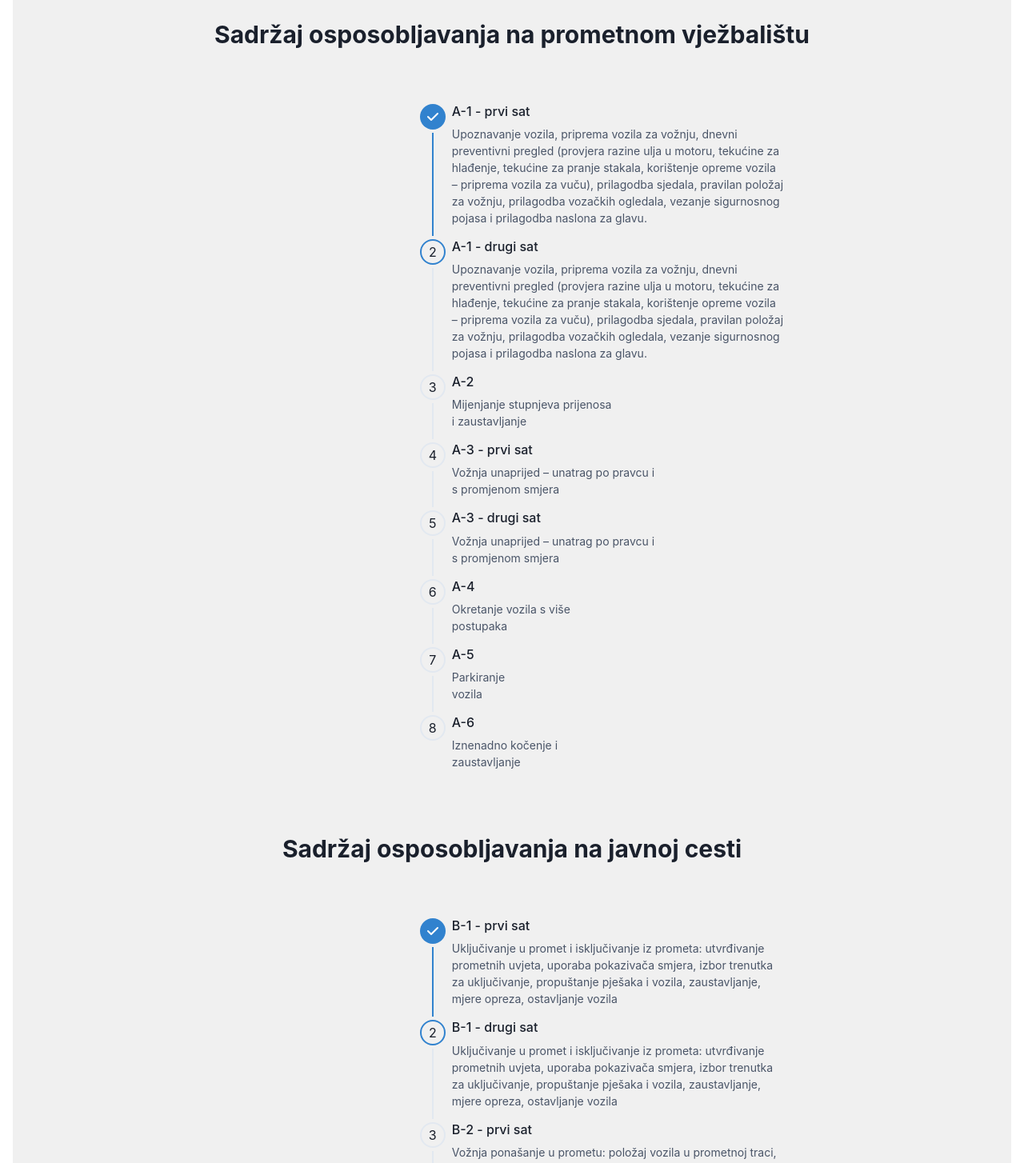
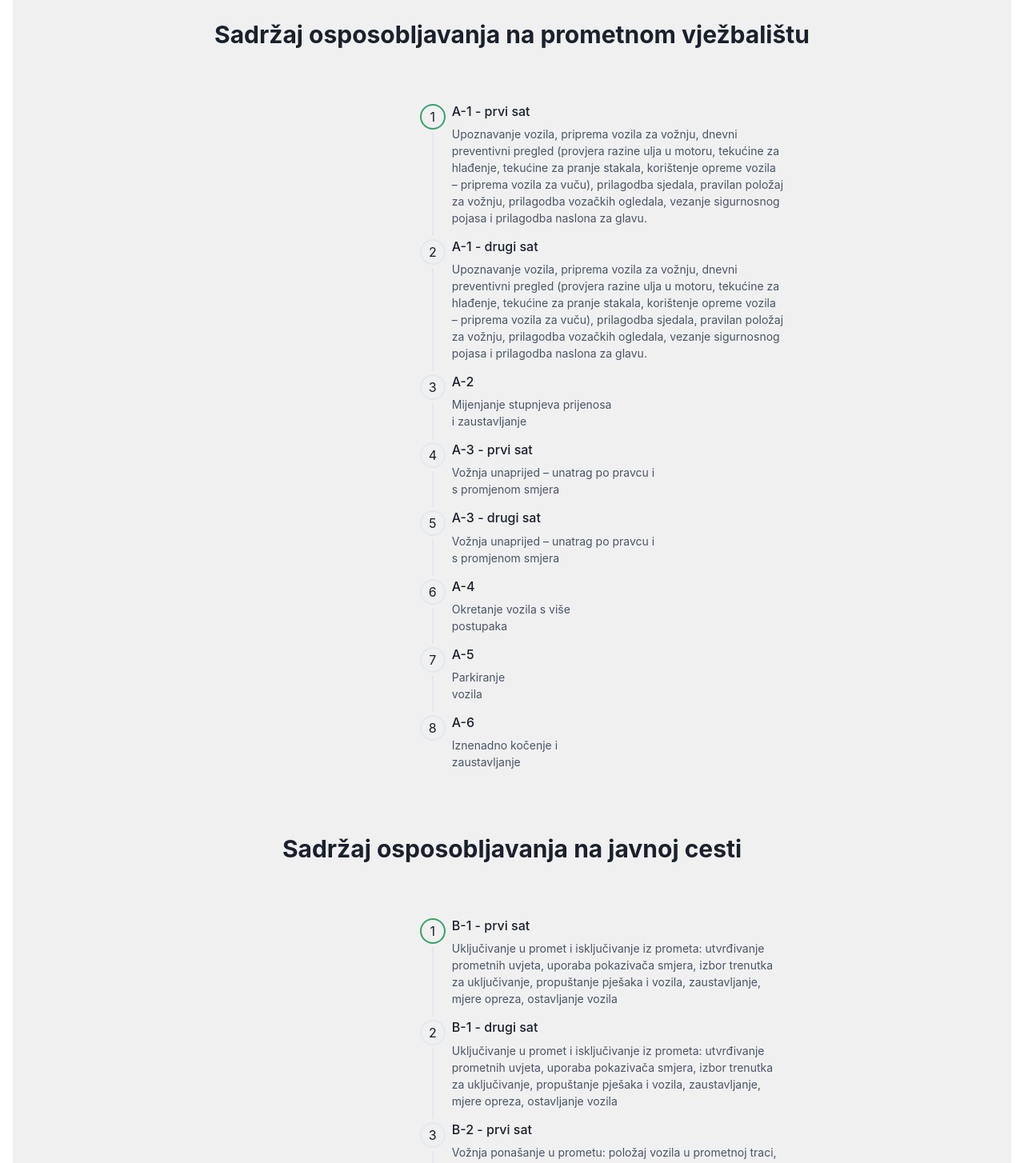
Before and after one commit to IVA78/ZAVRSNI_RAD, a React (Create React App) app in the folder Zavrsni rad/IzvorniKod/Frontend/react-voznja-plus/: page /progress in a window 1280 px wide. Shown: the part 320-1774 px from the top of the page at 80% size. Built offline with nearby package versions, Linux system fonts and the light colour scheme; no server answers.

Commit message:
Priprema stranice progress za prikaz pojedinacnih biljeski za odrzane sate

```diff
--- a/Zavrsni rad/IzvorniKod/Frontend/react-voznja-plus/src/pages/Progress.js
+++ b/Zavrsni rad/IzvorniKod/Frontend/react-voznja-plus/src/pages/Progress.js
@@ -6,7 +6,6 @@ import Footer from '../components/Footer';
 import { useState, useEffect } from 'react';
 
 import {
-  useSteps,
   Stepper,
   Step,
   StepIndicator,
@@ -20,12 +19,31 @@ import {
   GridItem,
   Grid,
   Text,
-  Flex
+  Flex,
+  Button,
+  ModalFooter,
+  ModalBody,
+  ModalHeader,
+  Modal,
+  ModalOverlay,
+  ModalContent,
+  useDisclosure,
+  ModalCloseButton
 } from '@chakra-ui/react';
 
 export default function Progress() {
   const [stepsA, setStepsA] = useState([]);
   const [stepsB, setStepsB] = useState([]);
+  const [drivingHours, setDrivingHours] = useState([]);
+  const [drivingHoursA, setDrivingHoursA] = useState([]);
+  const [drivingHoursB, setDrivingHoursB] = useState([]);
+
+  const [drivingHoursALength, setDrivingHoursALength] = useState(0);
+  const [drivingHoursBLength, setDrivingHoursBLength] = useState(0);
+
+  const { isOpen, onOpen, onClose } = useDisclosure();
+
+  const token = sessionStorage.getItem('token');
 
   useEffect(() => {
     fetch('/stepsA.json')
@@ -41,9 +59,32 @@ export default function Progress() {
       .catch((error) => console.error('Error fetching the steps:', error));
   }, []);
 
-  const { activeStep } = useSteps({
-    index: 1,
-    count: stepsA.length
+  useEffect(() => {
+    fetch('/api/driving_hours/getMy', {
+      method: 'GET',
+      headers: { 'Content-Type': 'application/json', Authorization: token }
+    })
+      .then((response) => {
+        if (!response.ok) {
+          throw new Error('No data found');
+        }
+        return response.json();
+      })
+      .then((response) => {
+        console.log('driving hours: ', response);
+        setDrivingHours(response);
+        setDrivingHoursA(drivingHours.filter((d) => d.field === 'V'));
+        setDrivingHoursB(drivingHours.filter((d) => d.field === 'C'));
+        console.log('driving hoursA: ', drivingHoursA);
+        console.log('driving hoursB: ', drivingHoursB);
+        setDrivingHoursALength(drivingHoursA.length);
+        setDrivingHoursBLength(drivingHoursB.length);
+        console.log('a length: ', drivingHoursALength);
+        console.log('b length: ', drivingHoursBLength);
+      })
+      .catch((error) => {
+        console.log('Dogodila se pogreska u progr: ', error);
+      });
   });
 
   return (
@@ -81,14 +122,15 @@ export default function Progress() {
               Sadržaj osposobljavanja na prometnom vježbalištu
             </Text>
             <Stepper
-              index={activeStep} //kasnije ce ovo biti svi sati koji su odradjeni!
+              index={drivingHoursALength} //kasnije ce ovo biti svi sati koji su odradjeni!
               orientation="vertical"
               gap="0"
               marginTop="3em"
               paddingLeft="40%"
+              colorScheme="green"
             >
               {stepsA.map((step, index) => (
-                <Step key={index}>
+                <Step key={index} cursor="pointer" onClick={onOpen}>
                   <StepIndicator>
                     <StepStatus
                       complete={<StepIcon />}
@@ -102,6 +144,28 @@ export default function Progress() {
                     <StepDescription>{step.description}</StepDescription>
                   </Box>
 
+                  <Modal
+                    blockScrollOnMount={false}
+                    isOpen={isOpen}
+                    onClose={onClose}
+                  >
+                    <ModalContent>
+                      <ModalHeader>Modal Title</ModalHeader>
+                      <ModalCloseButton />
+                      <ModalBody>
+                        <Text fontWeight="bold" mb="1rem">
+                          You can scroll the content behind the modal
+                        </Text>
+                      </ModalBody>
+
+                      <ModalFooter>
+                        <Button colorScheme="blue" mr={3} onClick={onClose}>
+                          Close
+                        </Button>
+                      </ModalFooter>
+                    </ModalContent>
+                  </Modal>
+
                   <StepSeparator />
                 </Step>
               ))}
@@ -110,11 +174,12 @@ export default function Progress() {
               Sadržaj osposobljavanja na javnoj cesti
             </Text>
             <Stepper
-              index={activeStep} //kasnije ce ovo biti svi sati koji su odradjeni!
+              index={drivingHoursBLength}
               orientation="vertical"
               gap="0"
               marginTop="3em"
               paddingLeft="40%"
+              colorScheme="green"
             >
               {stepsB.map((step, index) => (
                 <Step key={index}>
```
